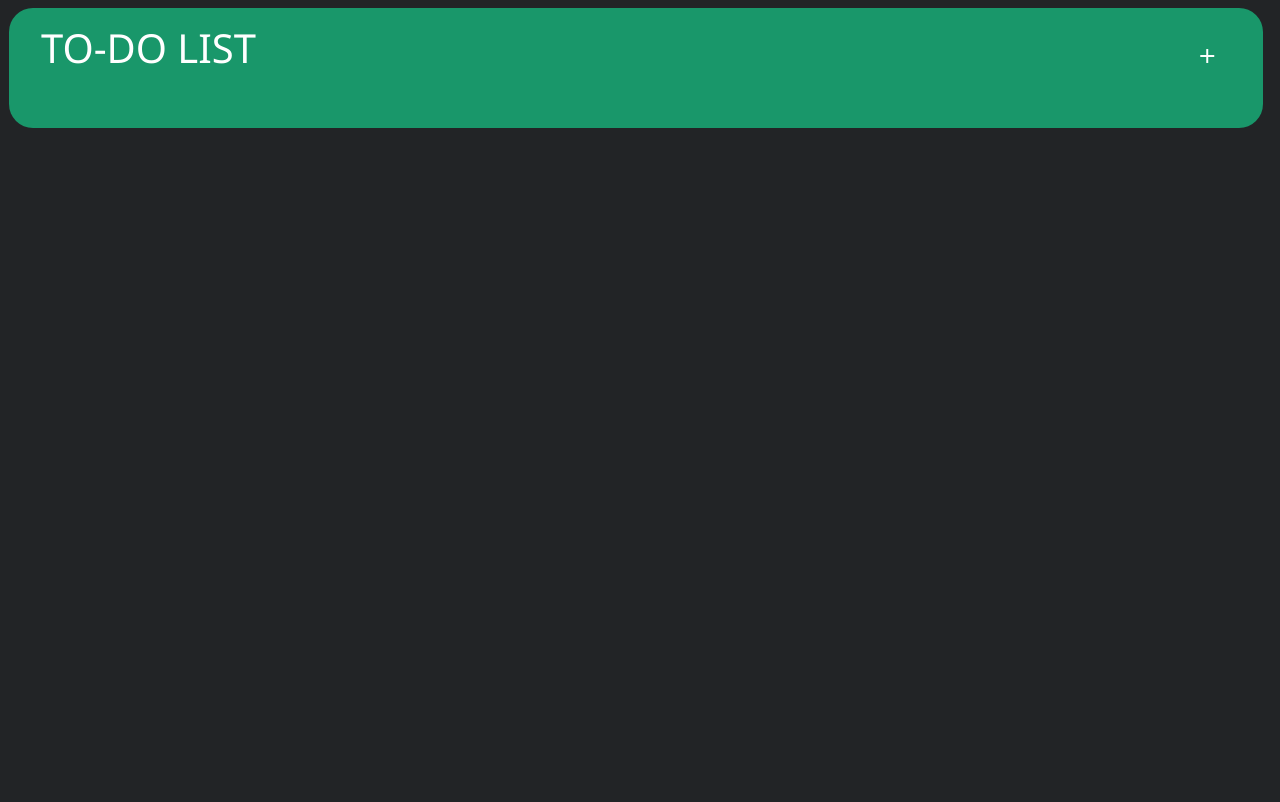
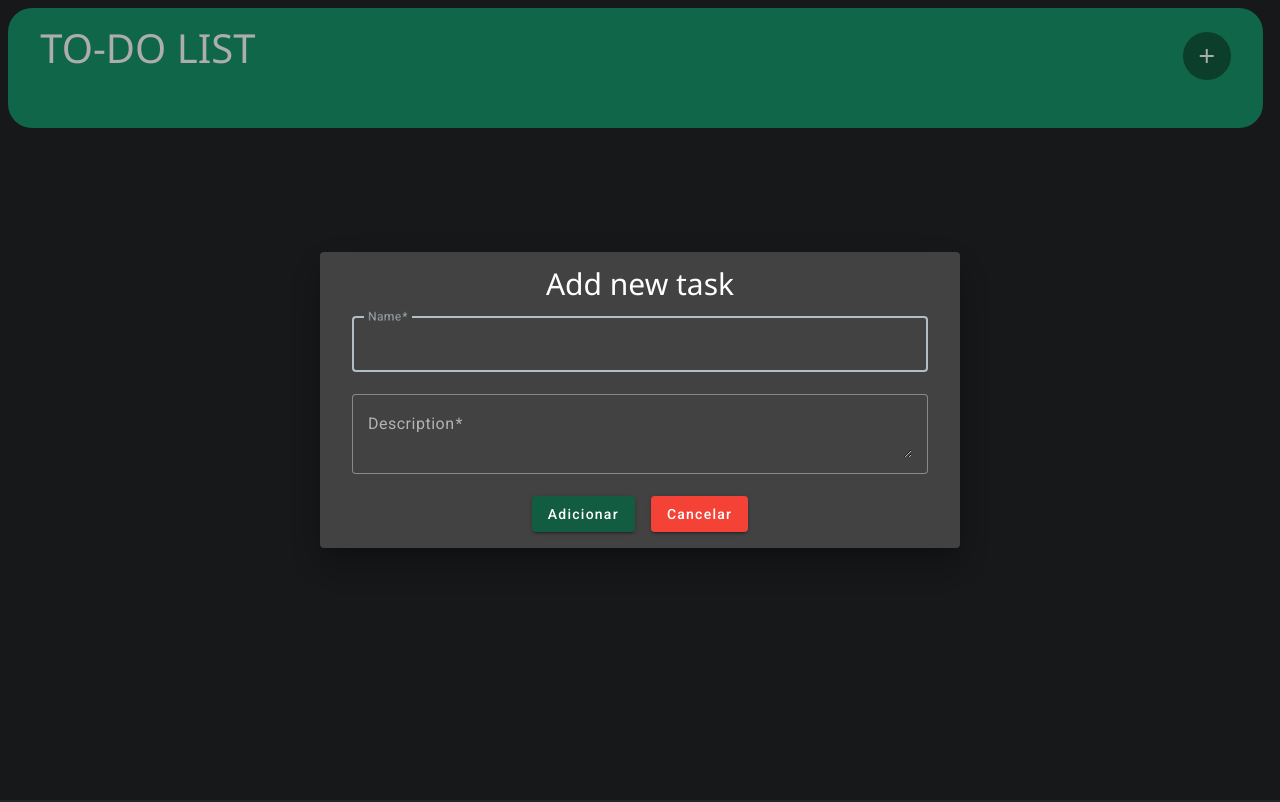
Before and after one commit to Matt-Alves07/AngularToDo, an Angular app: page / in a window 1280 px wide. Both pictures are taken after a click on the button "add". Shown: the top 802 px of the page. Built offline with nearby package versions, Linux system fonts and the light colour scheme.

Commit message:
Created the component do add new tasks
resolves #6

```diff
--- a/src/app/components/header/header.component.html
+++ b/src/app/components/header/header.component.html
@@ -1,9 +1,9 @@
 <header class="header">
-  <h1 class="header_title">TO-DO LIST</h1>
+  <h1 class="header-title">TO-DO LIST</h1>
 
   <button
     mat-icon-button
-    class="header_button"
+    class="header-button"
     aria-label="Add new task"
     (click)="handleOpenModal()"
   >
--- a/src/app/components/header/header.component.ts
+++ b/src/app/components/header/header.component.ts
@@ -1,13 +1,17 @@
-// #region Angular imports
-import { Component } from '@angular/core';
+// #region Angular's imports
+import { Component, inject } from '@angular/core';
 import { CommonModule } from '@angular/common';
 // #endregion
 
-// #region Material imports
+// #region Project's imports
+import { TodoFormComponent } from '../todo-form/todo-form.component';
+// #endregion
+
+// #region Material's imports
 import { MatIconModule } from '@angular/material/icon';
 import { MatButtonModule } from '@angular/material/button';
-import { MatDialogModule } from '@angular/material/dialog';
 import { MatDividerModule } from '@angular/material/divider';
+import { MatDialog, MatDialogModule } from '@angular/material/dialog';
 // #endregion
 
 @Component({
@@ -23,7 +27,13 @@ import { MatDividerModule } from '@angular/material/divider';
   ],
 })
 export class HeaderComponent {
+  private dialogService = inject(MatDialog);
+
   public handleOpenModal(): void {
-    console.log("It's me, abestado.");
+    this.dialogService
+      .open(TodoFormComponent, {
+        width: '50vw',
+        maxHeight: '80vh',
+      });
   }
 }
--- /dev/null
+++ b/src/app/components/todo-form/todo-form.component.html
@@ -0,0 +1,34 @@
+<form [formGroup]="todosForm" (ngSubmit)="handleCreateNewTodo()">
+  <section class="todo-form-card">
+    <h1 class="todo-form-title">Add new task</h1>
+
+    <mat-form-field color="accent" appearance="outline" class="todo-form-input">
+      <mat-label>Name</mat-label>
+      <input matInput formControlName="title" placeholder="Name..." />
+    </mat-form-field>
+
+    <mat-form-field color="accent" appearance="outline" class="todo-form-input">
+      <mat-label>Description</mat-label>
+      <textarea
+        matInput
+        formControlName="description"
+        placeholder="Description..."
+      ></textarea>
+    </mat-form-field>
+
+    <div class="todo-form-actions">
+      <button mat-raised-button class="todo-form-sucess-button" type="submit">
+        Adicionar
+      </button>
+
+      <button
+        mat-raised-button
+        color="warn"
+        type="button"
+        (click)="handleCloseModal()"
+      >
+        Cancelar
+      </button>
+    </div>
+  </section>
+</form>
--- /dev/null
+++ b/src/app/components/todo-form/todo-form.component.ts
@@ -0,0 +1,70 @@
+// #region Angular's imports
+import { CommonModule } from '@angular/common';
+import { Component, inject } from '@angular/core';
+import { FormControl, FormGroup, FormsModule, ReactiveFormsModule, Validators } from '@angular/forms';
+// #endregion
+
+// #region Project's imports
+import { HeaderComponent } from '../header/header.component';
+import { TodoSignalsService } from 'src/app/services/todo-signals.service';
+// #endregion
+
+// #region Material's imports
+import { MatCardModule } from '@angular/material/card';
+import { MatInputModule } from '@angular/material/input';
+import { MatButtonModule } from '@angular/material/button';
+import { MatFormFieldModule } from '@angular/material/form-field';
+import { MatDialogModule, MatDialogRef } from '@angular/material/dialog';
+// #endregion
+
+@Component({
+  selector: 'app-todo-form',
+  standalone: true,
+  imports: [
+    CommonModule,
+    FormsModule,
+    ReactiveFormsModule,
+
+    MatButtonModule,
+    MatCardModule,
+    MatFormFieldModule,
+    MatInputModule,
+    MatDialogModule,
+  ],
+  templateUrl: './todo-form.component.html',
+  styleUrls: [],
+})
+export class TodoFormComponent {
+  // #region Private properties
+  private todoSignalService = inject(TodoSignalsService);
+  private dialogRefService = inject(MatDialogRef<HeaderComponent>);
+  // #endregion
+
+  // #region Public properties
+  public allTodos = this.todoSignalService.todoState();
+
+  public todosForm = new FormGroup({
+    title: new FormControl('', [Validators.required, Validators.minLength(3)]),
+    description: new FormControl('', [
+      Validators.required,
+      Validators.minLength(5),
+    ]),
+  });
+  // #endregion
+
+  public handleCreateNewTodo(): void {
+    if (this.todosForm.value && this.todosForm.valid) {
+      const id = this.allTodos.length > 0 ? this.allTodos.length + 1 : 1;
+      const title = String(this.todosForm.controls["title"].value);
+      const description = String(this.todosForm.controls["description"].value);
+      const isDone = false;
+
+      this.todoSignalService.addToDo({ id, title, description, isDone });
+      this.dialogRefService.close();
+    }
+  }
+
+  public handleCloseModal(): void {
+    this.dialogRefService.close();
+  }
+}
--- a/src/styles.scss
+++ b/src/styles.scss
@@ -2,23 +2,30 @@
 
 :root {
   --white: #FFF;
-  --danger: #A11707;
-  --light-green: #19976A;
-  --darker-green: #125C42;
-  --background-color: #0B0D0FE6;
-}
-
-* {
-  mat-tab-group { margin: 2rem; }
-  mat-card-title { font-family: 'Segoe UI', 'Segoe UI', Tahoma, Geneva, Verdana, sans-serif !important; }
-  mat-card-subtitle { font-family: 'Segoe UI', 'Segoe UI', Tahoma, Geneva, Verdana, sans-serif !important; }
+  --danger: #a11707;
+  --lighter-green: #19976a;
+  --darker-green: #125c42;
 }
 
 html, body { height: 100%; }
 
 body {
   margin: 0;
-  background-color: var(--background-color);
+  font-family: Roboto, "Helvetica Neue", sans-serif;
+}
+
+/* You can add global styles to this file, and also import other style files */
+* {
+  mat-tab-group { margin: 2rem; }
+  mat-card-title { font-family: "Segoe UI", Tahoma, Geneva, Verdana, sans-serif !important; }
+  mat-card-subtitle { font-family: "Segoe UI", Tahoma, Geneva, Verdana, sans-serif !important; }
+}
+
+html, body { height: 100%; }
+
+body {
+  margin: 0;
+  background-color: #0b0d0fe6;
   font-family: Roboto, "Helvetica Neue", sans-serif;
 }
 
@@ -27,36 +34,33 @@ body {
   height: 15vh;
   display: flex;
   margin-top: 1vh;
-  margin-left: .7vw;
+  margin-left: .65vw;
   flex-direction: row;
-  background-color: var(--light-green);
+  border-radius: 1.5rem;
   justify-content: space-between;
-  border-top-left-radius: 1.5rem;
-  border-top-right-radius: 1.5rem;
-  border-bottom-left-radius: 1.5rem;
-  border-bottom-right-radius: 1.5rem;
+  background-color: var(--lighter-green);
 }
 
-.header_title {
+.header-title {
   display: flex;
   color: var(--white);
   font-size: 40px !important;
   margin-left: 2rem !important;
   margin-top: 1.5rem !important;
-  font-family: 'Segoe UI', 'Segoe UI', Tahoma, Geneva, Verdana, sans-serif !important;
+  font-family: "Segoe UI", Tahoma, Geneva, Verdana, sans-serif !important;
 }
 
-.header_button {
+.header-button {
   display: flex;
+  font-size: 20px !important;
+  margin-top: 1.5rem !important;
+  margin-right: 2rem !important;
   color: var(--white) !important;
-  font-size: 20px !important;
-  background-color: var(--darker-green);
-  margin-right: 2rem !important;
-  margin-top: 1.5rem !important;
-  font-family: 'Segoe UI', 'Segoe UI', Tahoma, Geneva, Verdana, sans-serif !important;
+  background-color: var(--darker-green) !important;
+  font-family: "Segoe UI", Tahoma, Geneva, Verdana, sans-serif !important;
 }
 
-.todo_form_card {
+.todo-form-card {
   width: 100%;
   height: 100%;
   display: flex;
@@ -65,53 +69,53 @@ body {
   justify-content: center;
 }
 
-.todo_form_title {
+.todo-form-title {
   color: var(--white);
   font-size: 30px !important;
   margin-top: 1rem !important;
-  font-family: 'Segoe UI', 'Segoe UI', Tahoma, Geneva, Verdana, sans-serif !important;
+  font-family: "Segoe UI", Tahoma, Geneva, Verdana, sans-serif !important;
 }
 
-.todo_form_actions {
+.todo-form-actions {
   gap: 1rem;
   display: flex;
+  flex-direction: row;
   align-items: center;
-  flex-direction: row;
   margin-bottom: 1rem;
   justify-content: center;
 }
 
-.todo_form_input { width: 90% !important; }
-.todo_form_delete_button { background-color: var(--danger); }
-.todo_form_success_button { background-color: var(--darker-green); }
+.todo-form-input { width: 90% !important; }
+.todo-form-delete-button { background-color: var(--danger) !important; }
+.todo-form-sucess-button { background-color: var(--darker-green) !important; }
 
-.todo_card {
+.todo-card {
   width: 80%;
   margin: 1rem auto;
   border-radius: 1.8rem !important;
-  background-color: var(--light-green) !important;
+  background-color: var(--lighter-green) !important;
 }
 
-.todo_card_title {
+.todo-card-title {
+  font-size: 25px !important;
   color: var(--white) !important;
-  font-size: 25px !important;
 }
 
-.todo_card_subtitle {
+.todo-card-subtitle {
   font-size: 18px !important;
   margin-top: 2rem !important;
 }
 
-.check_button {
+.check-button {
   width: 50px !important;
   margin-bottom: 1rem !important;
 }
 
-.warn_message {
+.warn-message {
   display: flex;
   align-items: center;
   justify-content: center;
   font-size: 23px !important;
-  color: var(--light-green) !important;
   margin-top: 1.5rem !important;
+  color: var(--lighter-green) !important;
 }
```
